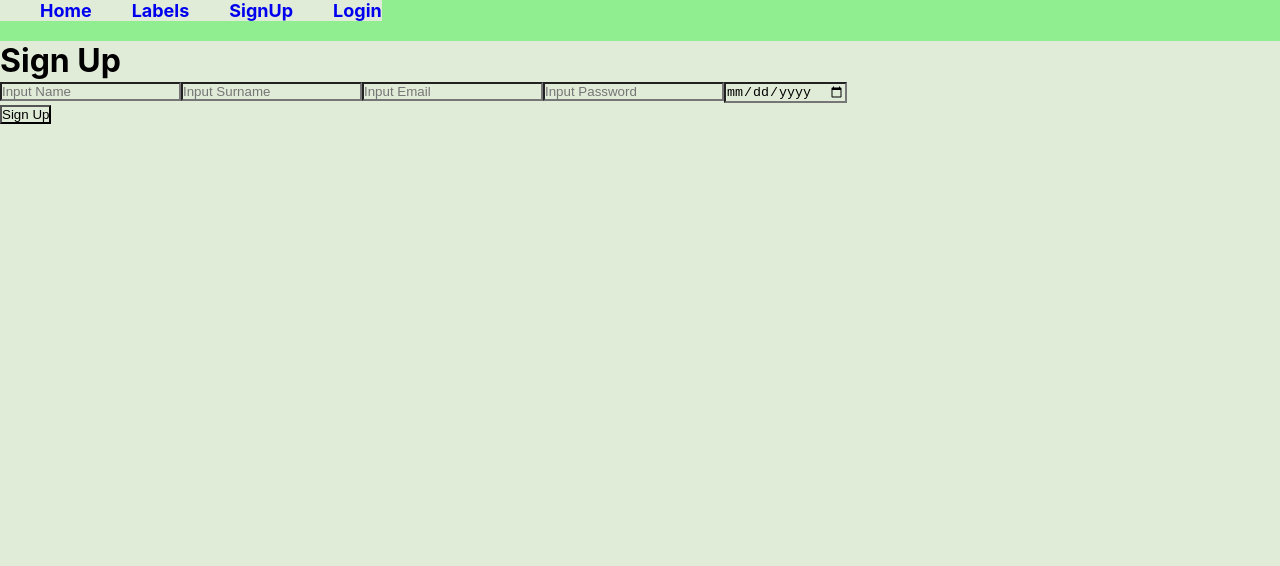
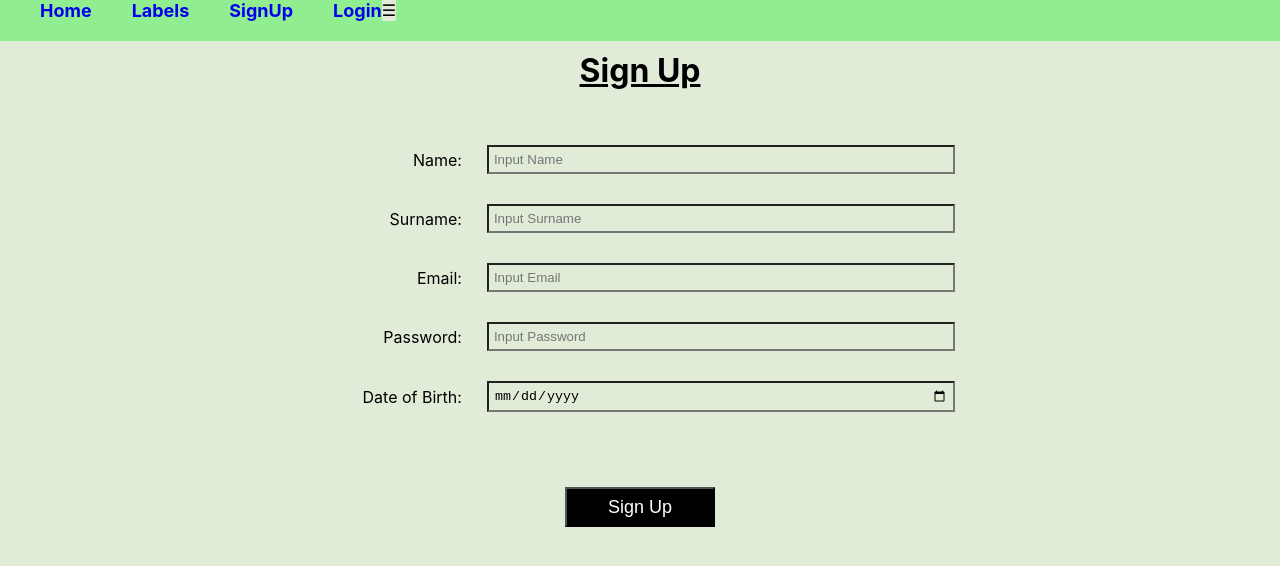
Before and after one commit to MrSamerM/haste_to_reduce_waste_app, a React (Create React App) app: page /signup in a window 1280 px wide. Shown: the top 566 px of the page. Built offline with nearby package versions, Linux system fonts and the light colour scheme; no server answers.

Commit message:
Adding some CSS for the Login and Signup pages.

```diff
--- a/src/pages/Login.js
+++ b/src/pages/Login.js
@@ -44,16 +44,24 @@ function Login({ setSessionAvailability }) {
 
     return (
         <>
-            <h1 id="Login">Login</h1>
+            <div id='loginTitleDiv'>
+                <h1 id="Login">Login</h1>
+            </div>
+            <div id="loginDetails">
+                <div className="loginInputDiv">
+                    <label className="loginInputLabel" htmlFor="email">Email: </label>
+                    <input type="text" id="email" placeholder="Input Email" value={email} onChange={(evt) => setEmail(evt.target.value)} />
+                </div>
 
-            <label htmlFor="email">Email: </label>
-            <input type="text" id="email" placeholder="Input Email" value={email} onChange={(evt) => setEmail(evt.target.value)} />
-
-            <label htmlFor="password">Password: </label>
-            <input type="password" id="password" placeholder="Input Password" value={password} onChange={(evt) => setPassword(evt.target.value)} />
+                <div className="loginInputDiv">
+                    <label className="loginInputLabel" htmlFor="password">Password: </label>
+                    <input type="password" id="password" placeholder="Input Password" value={password} onChange={(evt) => setPassword(evt.target.value)} />
+                </div>
 
 
-            <button onClick={submit}>Login</button>
+                <button id="loginButton" onClick={submit}>Login</button>
+            </div>
+
         </>
     );
 }
--- a/src/pages/SignUp.js
+++ b/src/pages/SignUp.js
@@ -88,27 +88,46 @@ function Signup({ setSessionAvailability }) {
 
     return (
         <>
+            <div id="TitleDiv">
                 <h1 id="Title">Sign Up</h1>
+            </div>
 
-            <label htmlFor="name">Name: </label>
+            <div id="details">
+
+                <div className="inputDiv">
+                    <label className="inputLabels" htmlFor="name">Name: </label>
                     <input type="text" id="name" placeholder="Input Name" value={name} onChange={(evt) => setName(evt.target.value)} />
+                </div>
 
-            <label htmlFor="surname">Surname: </label>
+                <div className="inputDiv">
+                    <label className="inputLabels" htmlFor="surname">Surname: </label>
                     <input type="text" id="surname" placeholder="Input Surname" value={surname} onChange={(evt) => setSurname(evt.target.value)} />
+                </div>
 
-            <label htmlFor="email">Email: </label>
+                <div className="inputDiv">
+
+                    <label className="inputLabels" htmlFor="email">Email: </label>
                     <input type="text" id="email" placeholder="Input Email" value={email} onChange={(evt) => setEmail(evt.target.value)} />
+                </div>
 
-            <label htmlFor="password">Password: </label>
+                <div className="inputDiv">
+
+                    <label className="inputLabels" htmlFor="password">Password: </label>
                     <input type="password" id="password" placeholder="Input Password" value={password} onChange={(evt) => setPassword(evt.target.value)} />
+                </div>
 
-            <label htmlFor="dateOfBirth">Date of Birth: </label>
+                <div className="inputDiv">
+
+                    <label className="inputLabels" htmlFor="dateOfBirth">Date of Birth: </label>
                     <input type="date" id="dateOfBirth" value={dateOfBirth} onChange={(evt) => setDateOfBirth(evt.target.value)} />
+                </div>
+
                 <br></br>
 
-            {validate === true ? null : <p>{validationMessage}</p>}
+                {validate === true ? null : <p id="validationMessage">{validationMessage}</p>}
 
                 <button onClick={submit}>Sign Up</button>
+            </div>
         </>
     );
 }
--- a/src/styling/Login.css
+++ b/src/styling/Login.css
@@ -3,3 +3,53 @@
     padding: 0;
     background-color: #E1ECD8;
 }
+
+#loginTitleDiv {
+    align-items: center;
+    margin: 0 auto 30px auto;
+    margin-bottom: 50px;
+    margin-top: 10px;
+}
+
+#Login {
+    text-align: center;
+    text-decoration: underline;
+}
+
+#loginDetails {
+    display: flex;
+    flex-direction: column;
+    align-items: center;
+}
+
+.loginInputDiv {
+    display: flex;
+    align-items: center;
+    width: 50%;
+    margin-bottom: 20px;
+}
+
+.loginInputLabel {
+    margin-right: 20px;
+    text-align: right;
+    width: 200px;
+}
+
+#loginDetails input {
+    padding: 5px;
+    margin: 5px;
+    width: 100%;
+}
+
+#loginButton {
+    background-color: black;
+    color: white;
+    width: 150px;
+    height: 40px;
+    font-size: large;
+    margin-top: 30px;
+}
+
+#validationMessage {
+    color: red;
+}
--- a/src/styling/Navbar.css
+++ b/src/styling/Navbar.css
@@ -16,10 +16,13 @@ nav {
 
 a {
     text-decoration: none;
+    background-color: lightgreen;
+
 }
 
 ul {
     display: flex;
+
 }
 
 li {
@@ -31,12 +34,14 @@ li {
     display: inline-block;
     text-decoration: none;
     text-align: center;
+    background-color: lightgreen;
+
 }
 
 
-Label {
+/* Label {
     display: none;
-}
+} */
 
 
 /* This is for the Link tag to get rid of underlines */
--- a/src/styling/SignUp.css
+++ b/src/styling/SignUp.css
@@ -3,3 +3,54 @@
     padding: 0;
     background-color: #E1ECD8;
 }
+
+#TitleDiv {
+    align-items: center;
+    margin: 0 auto 30px auto;
+    margin-bottom: 50px;
+    margin-top: 10px;
+}
+
+#Title {
+    text-align: center;
+    text-decoration: underline;
+}
+
+
+#details {
+    display: flex;
+    flex-direction: column;
+    align-items: center;
+}
+
+.inputDiv {
+    display: flex;
+    align-items: center;
+    width: 50%;
+    margin-bottom: 20px;
+}
+
+.inputLabels {
+    margin-right: 20px;
+    text-align: right;
+    width: 200px;
+}
+
+#details input {
+    padding: 5px;
+    margin: 5px;
+    width: 100%;
+}
+
+button {
+    background-color: black;
+    color: white;
+    width: 150px;
+    height: 40px;
+    font-size: large;
+    margin-top: 30px;
+}
+
+#validationMessage {
+    color: red;
+}
```
Lines whose indentation alone changed are shown as unchanged.
